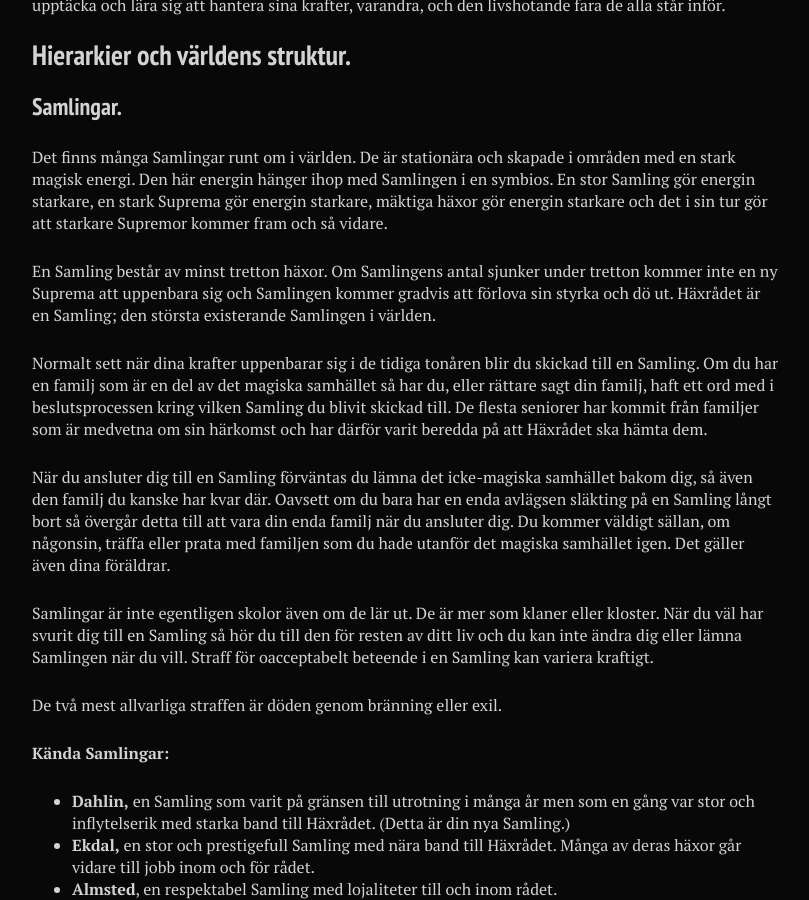
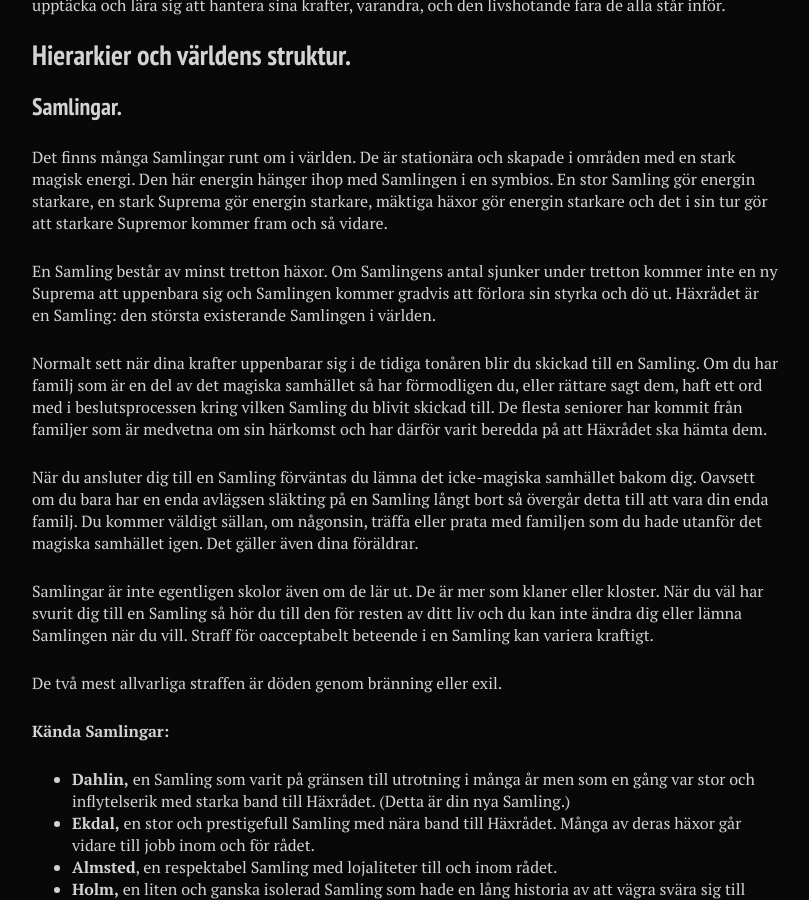
Before and after one commit to stanislavb/www.coven.nu, a Jekyll site: the page built from fiktion/index.md, in a window 1280 px wide and 900 px high, scrolled down 1023 px. Shown: the whole window, without its empty margins (288-1097 px from the left). Built offline with Jekyll 4.4.1, drawn with Linux system fonts in a browser that asks for light colours; nearby versions of some CDN libraries.

Commit message:
Update index.md

```diff
--- a/fiktion/index.md
+++ b/fiktion/index.md
@@ -32,11 +32,11 @@ Detta är den nuvarande situationen. En grupp räddade häxor anländer till en
 ### Samlingar.
 Det finns många Samlingar runt om i världen. De är stationära och skapade i områden med en stark magisk energi. Den här energin hänger ihop med Samlingen i en symbios. En stor Samling gör energin starkare, en stark Suprema gör energin starkare, mäktiga häxor gör energin starkare och det i sin tur gör att starkare Supremor kommer fram och så vidare.
 
-En Samling består av minst tretton häxor. Om Samlingens antal sjunker under tretton kommer inte en ny Suprema att uppenbara sig och Samlingen kommer gradvis att förlova sin styrka och dö ut. Häxrådet är en Samling; den största existerande Samlingen i världen.
+En Samling består av minst tretton häxor. Om Samlingens antal sjunker under tretton kommer inte en ny Suprema att uppenbara sig och Samlingen kommer gradvis att förlora sin styrka och dö ut. Häxrådet är en Samling: den största existerande Samlingen i världen.
 
-Normalt sett när dina krafter uppenbarar sig i de tidiga tonåren blir du skickad till en Samling. Om du har en familj som är en del av det magiska samhället så har du, eller rättare sagt din familj, haft ett ord med i beslutsprocessen kring vilken Samling du blivit skickad till. De flesta seniorer har kommit från familjer som är medvetna om sin härkomst och har därför varit beredda på att Häxrådet ska hämta dem.
+Normalt sett när dina krafter uppenbarar sig i de tidiga tonåren blir du skickad till en Samling. Om du har familj som är en del av det magiska samhället så har förmodligen du, eller rättare sagt dem, haft ett ord med i beslutsprocessen kring vilken Samling du blivit skickad till. De flesta seniorer har kommit från familjer som är medvetna om sin härkomst och har därför varit beredda på att Häxrådet ska hämta dem.
 
-När du ansluter dig till en Samling förväntas du lämna det icke-magiska samhället bakom dig, så även den familj du kanske har kvar där. Oavsett om du bara har en enda avlägsen släkting på en Samling långt bort så övergår detta till att vara din enda familj när du ansluter dig. Du kommer väldigt sällan, om någonsin, träffa eller prata med familjen som du hade utanför det magiska samhället igen. Det gäller även dina föräldrar.
+När du ansluter dig till en Samling förväntas du lämna det icke-magiska samhället bakom dig. Oavsett om du bara har en enda avlägsen släkting på en Samling långt bort så övergår detta till att vara din enda familj. Du kommer väldigt sällan, om någonsin, träffa eller prata med familjen som du hade utanför det magiska samhället igen. Det gäller även dina föräldrar.
 
 Samlingar är inte egentligen skolor även om de lär ut. De är mer som klaner eller kloster. När du väl har svurit dig till en Samling så hör du till den för resten av ditt liv och du kan inte ändra dig eller lämna Samlingen när du vill. Straff för oacceptabelt beteende i en Samling kan variera kraftigt.
 
```
